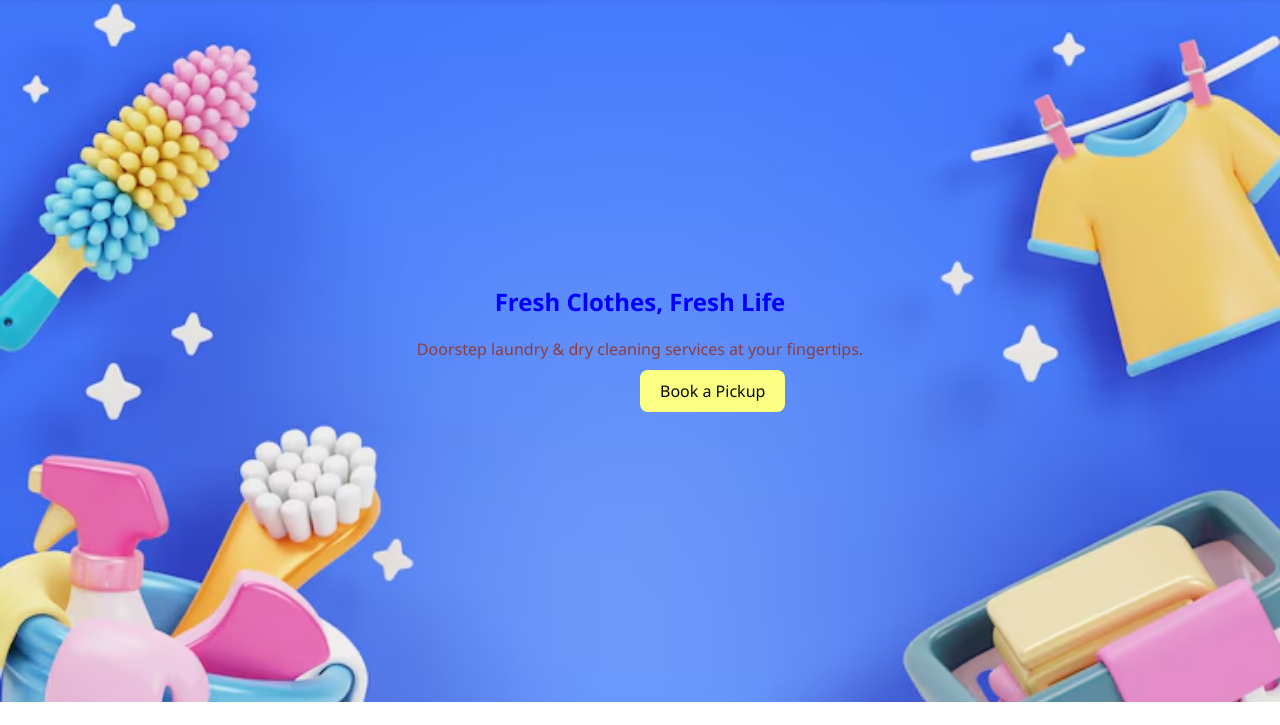
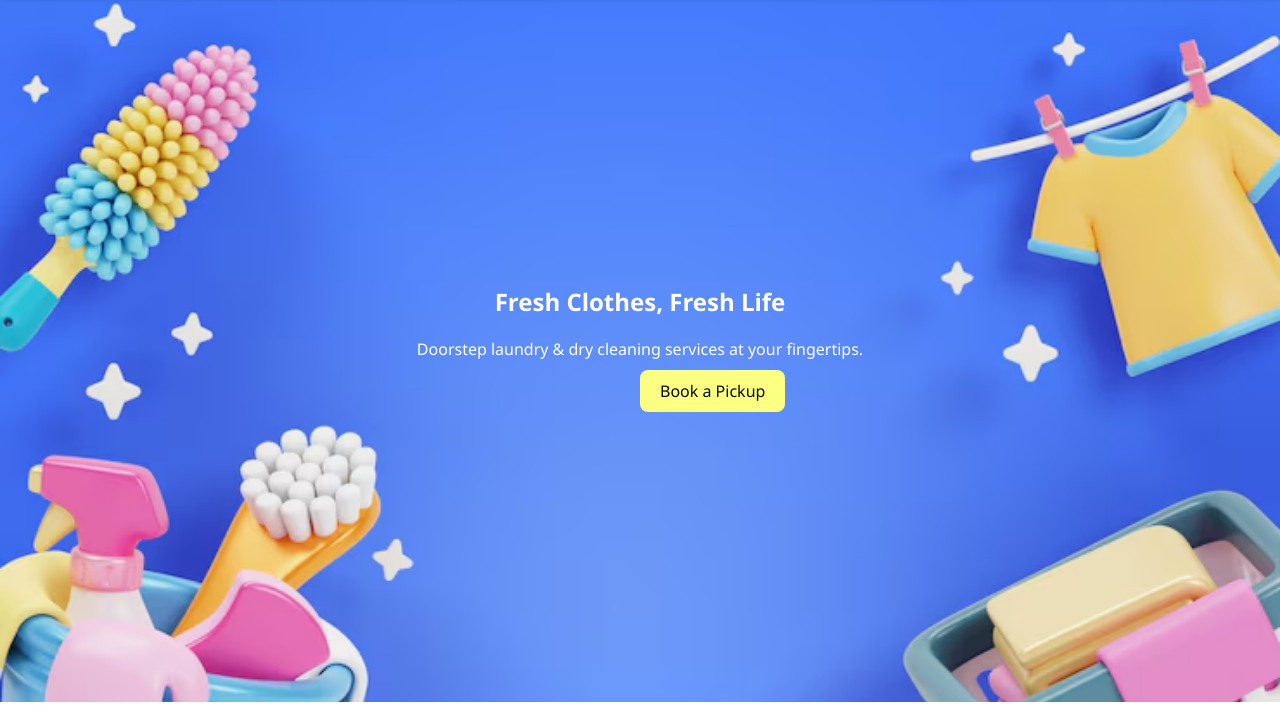
Before and after one commit to N-andini/login, a plain HTML site: page index.html in a window 1280 px wide. Shown: the part 75-800 px from the top of the page. Drawn offline with Linux system fonts and the light colour scheme.

Commit message:
adding file

```diff
--- a/index.css
+++ b/index.css
@@ -73,13 +73,13 @@ body {
   padding-top: 300px;
 }
 .hero h1{
-  color: #faf9f9(243, 23, 23);
+  color:white;
   text-align: center;
   padding-bottom: 20px;
 
 }
 .hero p{
-  color: #f4f3f3(243, 23, 23);
+  color:white;
   text-align: center;
   padding-bottom: 20px
 }
```
